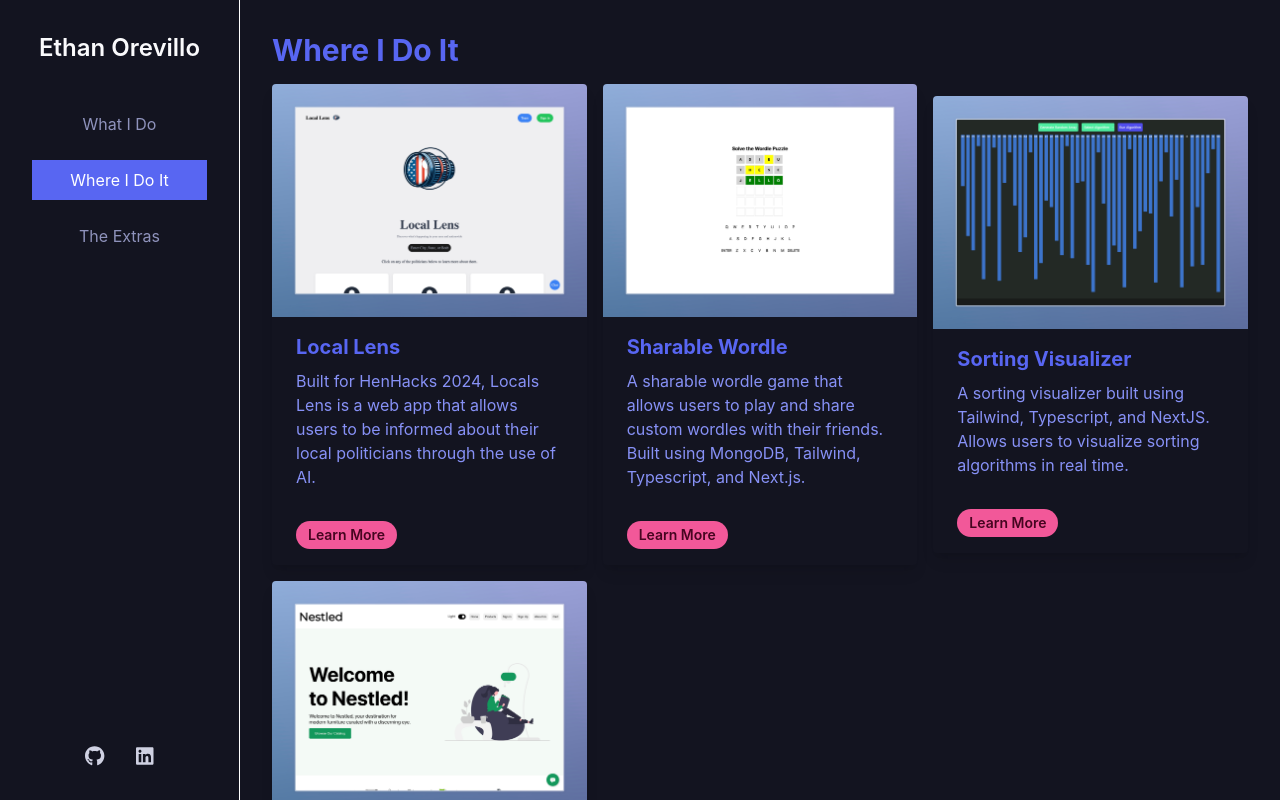
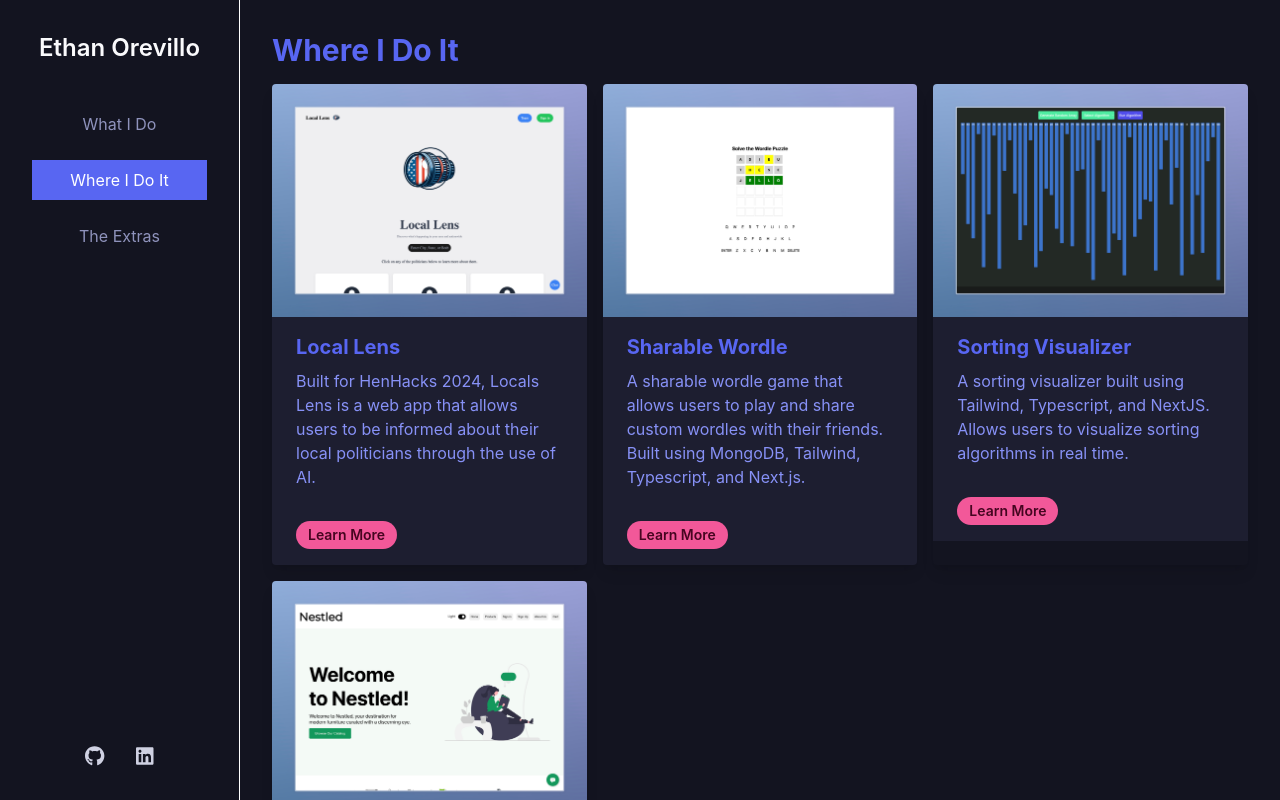
Before and after one commit to eorev/eorev-portfolio, a Next.js app: page / in a window 1280 px wide. Both pictures are taken after a click on the button "Where I Do It". Built offline with nearby package versions, Linux system fonts and the light colour scheme.

Commit message:
adjusted card backgrounds

```diff
--- a/components/ProjectCard.tsx
+++ b/components/ProjectCard.tsx
@@ -13,14 +13,14 @@ const ProjectCard: React.FC<ProjectCardProps> = ({ title, description, link, ima
     return (
         <div className="max-w-sm rounded overflow-hidden shadow-lg bg-background text-copy-light hover:shadow-xl transition-shadow duration-300 ease-in-out relative">
             <Image src={image} alt={`Project ${title}`} width={400} height={250} layout="responsive" className="w-full" />
-            <div className="px-6 py-4">
+            <div className="px-6 py-4 bg-foreground">
                 <div className="font-bold text-xl mb-2 text-primary">{title}</div>
                 <p className="text-primary-light text-base">
                     {description}
                 </p>
             </div>
-            <div className="px-6 pt-4 pb-2">
-                <a href={link} className="inline-block bg-secondary hover:bg-secondary-dark text-secondary-content rounded-full px-3 py-1 text-sm font-semibold text-copy mr-2 mb-2">Learn More</a>
+            <div className="px-6 pt-4 pb-2 bg-foreground">
+                <a href={link} className="inline-block bg-secondary hover:bg-secondary-dark text-secondary-content rounded-full px-3 py-1 text-sm font-semibold mr-2 mb-2">Learn More</a>
             </div>
         </div>
     );
--- a/components/WhereIDoIt.tsx
+++ b/components/WhereIDoIt.tsx
@@ -46,7 +46,7 @@ const WhereIDoIt = () => {
     return (
         <div className="bg-background text-copy-light p-8 rounded-lg">
             <h1 className="text-3xl font-bold text-primary mb-4 text-center md:text-left">Where I Do It</h1>
-            <div className="flex flex-col items-center md:grid md:grid-cols-2 lg:grid-cols-3 gap-4">
+            <div className="grid grid-cols-1 md:grid-cols-2 lg:grid-cols-3 gap-4 items-stretch">
                 {isLoading ? (
                     projects.map((_, index) => <SkeletonLoader key={index} />)
                 ) : (
@@ -62,6 +62,7 @@ const WhereIDoIt = () => {
                 )}
             </div>
         </div>
+
     );
 };
 
--- a/tailwind.config.ts
+++ b/tailwind.config.ts
@@ -34,6 +34,7 @@ const config = {
         "secondary-light": "#f687b6",
 
         background: "#131420",
+        'background-light': '#252734',
         foreground: "#1d1e30",
         border: "#303350",
 
```
